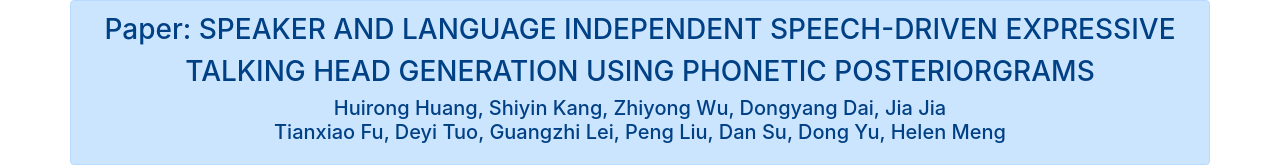
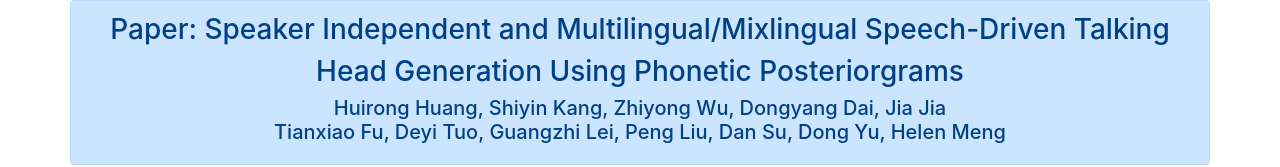
Before and after one commit to thuhcsi/apsipa2021-talking-head-samples, a plain HTML site: page index.html in a window 1280 px wide. Shown: the top 167 px of the page. Drawn offline with nearby package versions, Linux system fonts and the light colour scheme.

Commit message:
modify title

```diff
--- a/index.html
+++ b/index.html
@@ -10,10 +10,10 @@
 	<div class='container'>
 		<div class="row justify-content-center alert alert-primary" role="alert">
 			<h3 class="alert-heading">
-				Paper: SPEAKER AND LANGUAGE INDEPENDENT SPEECH-DRIVEN EXPRESSIVE
+				Paper: Speaker Independent and Multilingual/Mixlingual Speech-Driven Talking
 			</h3>
 			<h3>
-				TALKING HEAD GENERATION USING PHONETIC POSTERIORGRAMS
+				Head Generation Using Phonetic Posteriorgrams
 			</h3>
 			<h5 class="mb-0">
 				Huirong Huang, Shiyin Kang, Zhiyong Wu, Dongyang Dai, Jia Jia
```
